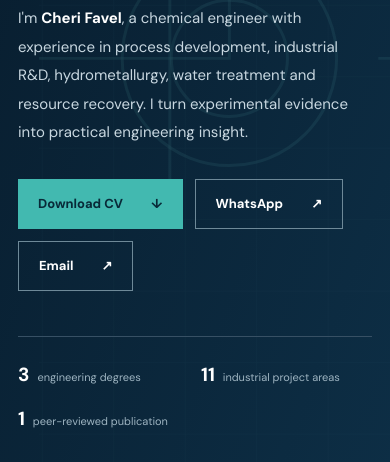
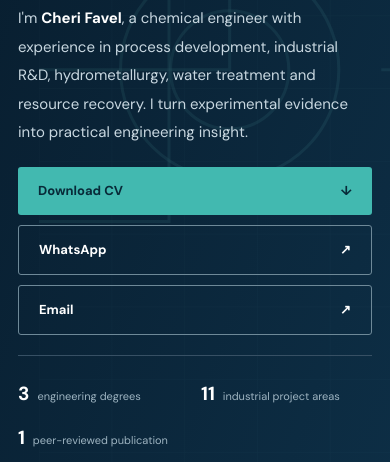
Before and after one commit to Cheri-MF/Cheri_Favel_Engineering_Portfolio, a plain HTML site: page index.html in a window 390 px wide. Shown: the part 638-1100 px from the top of the page. Drawn offline with Linux system fonts and the light colour scheme.

Commit message:
Mobile Friendly Buttons

```diff
--- a/assets/style.css
+++ b/assets/style.css
@@ -21,3 +21,31 @@
 .training-items p{margin:0;padding:12px 0;border-bottom:1px solid var(--line);font-size:14px;line-height:1.55;font-family:'DM Sans',Arial,sans-serif;color:var(--ink)}
 .training-items p strong{display:block;font-weight:700;color:var(--navy);font-family:inherit;font-size:14px}
 .training-items p span{display:block;color:var(--muted);font-size:12px;font-family:inherit;margin-top:3px}
+
+
+/* Hero contact actions — Edit 1 */
+.hero-actions {
+  margin: 24px 0 22px;
+  gap: 12px;
+}
+
+.hero-actions .button {
+  min-height: 48px;
+  border-radius: 3px;
+  gap: 12px;
+}
+
+@media (max-width: 560px) {
+  .hero-actions {
+    display: flex;
+    flex-direction: column;
+    gap: 10px;
+    margin: 20px 0;
+  }
+
+  .hero-actions .button {
+    width: 100%;
+    min-height: 48px;
+    justify-content: space-between;
+  }
+}
```
